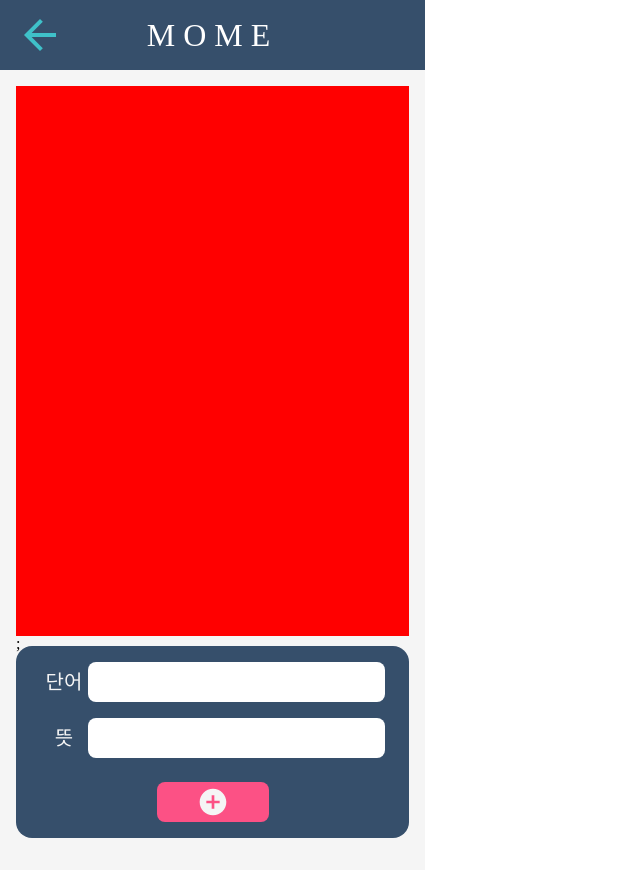
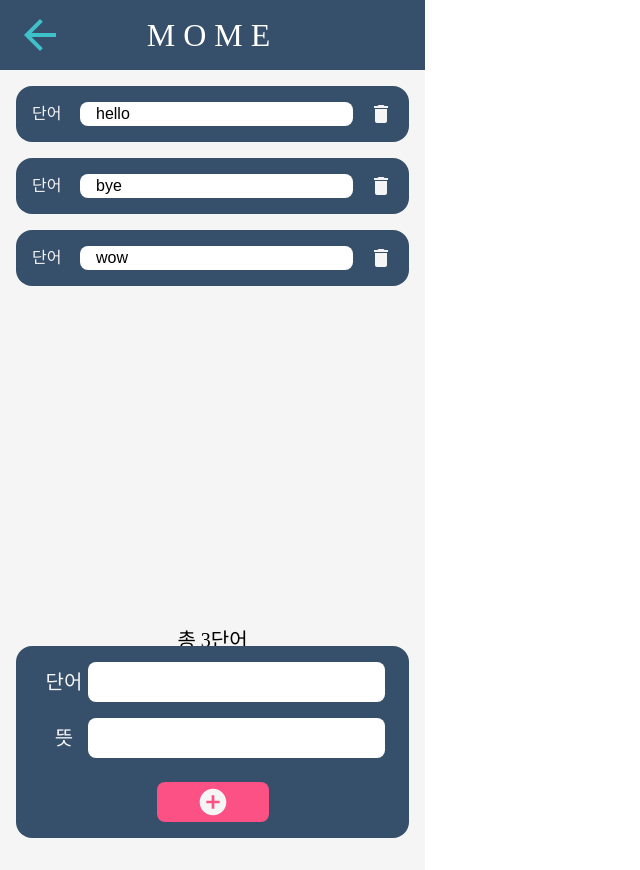
Before and after one commit to wlgns2223/react-mome, a React (Create React App) app: page /input in a window 1280 px wide. Shown: the whole page, without its empty margins (0-640 px from the left). Built offline with nearby package versions, Linux system fonts and the light colour scheme.

Commit message:
inputPage/wordcard and inputPage/wordlist compelete

```diff
--- a/src/components/home/Buttons.js
+++ b/src/components/home/Buttons.js
@@ -1,13 +1,18 @@
 import React from "react";
 import styled, { css } from "styled-components";
 import { darken } from "polished";
+import { useHistory } from "react-router";
 
 export default function ButtonList() {
+  const history = useHistory();
+  const goHome = () => {
+    history.push("/input");
+  };
   return (
     <Section>
       <ItemList>
         <Item>
-          <Button>단어입력</Button>
+          <Button onClick={goHome}>단어입력</Button>
         </Item>
         <Item>
           <Button>단어관리</Button>
--- a/src/components/inputPage/InputForm.js
+++ b/src/components/inputPage/InputForm.js
@@ -54,7 +54,7 @@ const Input = styled.input`
   height: 2rem;
   font-size: 1.25rem;
   border-radius: 0.5rem;
-  padding: 0.25rem 0.5rem;
+  padding: 0.25rem 1rem;
   outline: none;
   border: none;
 `;
@@ -66,8 +66,6 @@ const Text = styled.span`
   text-align: center;
 `;
 const CircleButton = styled.button`
-  color: ${({ theme }) => theme.pallete.lightIvory};
-  background-color: ${({ theme }) => theme.pallete.lightPink};
   width: 7rem;
   height: 2.5rem;
   border-radius: 0.5rem;
@@ -81,6 +79,10 @@ const CircleButton = styled.button`
   left: 50%;
   bottom: 1rem;
   transform: translate(-50%, 0);
+  cursor: pointer;
+
+  color: ${({ theme }) => theme.pallete.lightIvory};
+  background-color: ${({ theme }) => theme.pallete.lightPink};
 
   &:hover {
     ${({ theme }) => {
--- /dev/null
+++ b/src/components/inputPage/WordCard.js
@@ -0,0 +1,105 @@
+import React, { useState } from "react";
+import styled, { css } from "styled-components";
+import { darken } from "polished";
+import { MdDelete } from "react-icons/md";
+
+export default function WordCard(props) {
+  const [text, setText] = useState(props.text);
+  const [active, setActive] = useState(false);
+  const onClick = () => {
+    setActive(!active);
+  };
+  return (
+    <Card onClick={onClick}>
+      <Block>
+        <Text>단어</Text>
+        <Input
+          value={text}
+          onChange={(e) => {
+            setText(e.target.value);
+          }}
+        />
+        <Delete>
+          <MdDelete />
+        </Delete>
+      </Block>
+      {active && (
+        <Block>
+          <Text>뜻</Text>
+          <Input
+            value={text}
+            onChange={(e) => {
+              setText(e.target.value);
+            }}
+          />
+        </Block>
+      )}
+    </Card>
+  );
+}
+
+const Card = styled.div`
+  width: 100%;
+  padding: 1rem 1rem;
+  border-radius: 1rem;
+  position: relative;
+  box-sizing: border-box;
+  cursor: pointer;
+
+  display: flex;
+  justify-content: center;
+  align-items: center;
+  flex-direction: column;
+
+  background-color: ${({ theme }) => theme.pallete.navy};
+  color: ${({ theme }) => theme.pallete.lightIvory};
+  &:hover {
+    ${({ theme }) => {
+      const color = theme.pallete.navy;
+      return css`
+        background-color: ${darken(0.1, color)};
+      `;
+    }}
+  }
+`;
+
+const Block = styled.div`
+  width: 100%;
+  display: flex;
+  align-items: center;
+
+  & + & {
+    margin-top: 1rem;
+  }
+`;
+
+const Text = styled.span`
+  font-size: 1rem;
+  line-height: 1.25rem;
+  display: inline-block;
+  width: 3rem;
+`;
+
+const Input = styled.input`
+  flex: 1;
+  height: 1rem;
+  font-size: 1rem;
+  border-radius: 0.5rem;
+  padding: 0.25rem 1rem;
+  outline: none;
+  border: none;
+`;
+
+const Delete = styled.div`
+  width: 1.5rem;
+  height: 1.5rem;
+  display: flex;
+  justify-content: center;
+  align-items: center;
+  margin-left: 1rem;
+  font-size: 2rem;
+
+  &:hover {
+    color: ${({ theme }) => theme.pallete.lightPink};
+  }
+`;
--- a/src/components/inputPage/WordCardList.js
+++ b/src/components/inputPage/WordCardList.js
@@ -1,13 +1,37 @@
 import React from "react";
 import styled from "styled-components";
+import WordCard from "./WordCard";
 
 export default function WordCardList() {
-  return <List></List>;
+  return (
+    <>
+      <List>
+        <li>
+          <WordCard text="hello" />
+        </li>
+        <li>
+          <WordCard text="bye" />
+        </li>
+        <li>
+          <WordCard text="wow" />
+        </li>
+      </List>
+      <NumberOfWords>총 3단어</NumberOfWords>
+    </>
+  );
 }
+const NumberOfWords = styled.div`
+  text-align: center;
+  padding-top: 0.85rem;
+  font-size: 1.25rem;
+`;
 
 const List = styled.ul`
   width: 100%;
   height: 100vh;
-  max-height: 550px;
-  background-color: red;
+  max-height: 530px;
+
+  li + li {
+    margin-top: 1rem;
+  }
 `;
--- a/src/components/inputPage/index.js
+++ b/src/components/inputPage/index.js
@@ -6,7 +6,7 @@ export default function InputPage() {
   return (
     <>
       <WordCardList />
-      <InputForm />;
+      <InputForm />
     </>
   );
 }
```
Also changed, not shown: src/modules/index.js (added), src/modules/memory.js (added).
